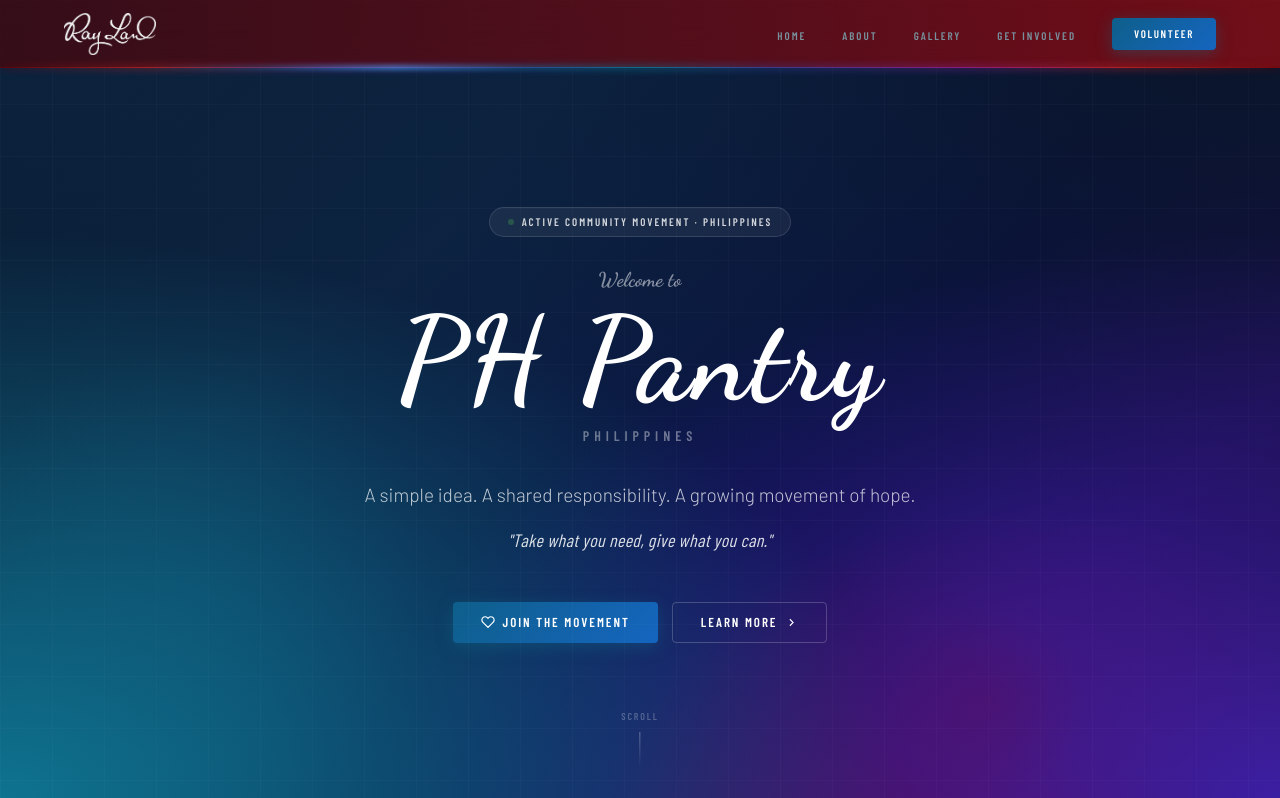
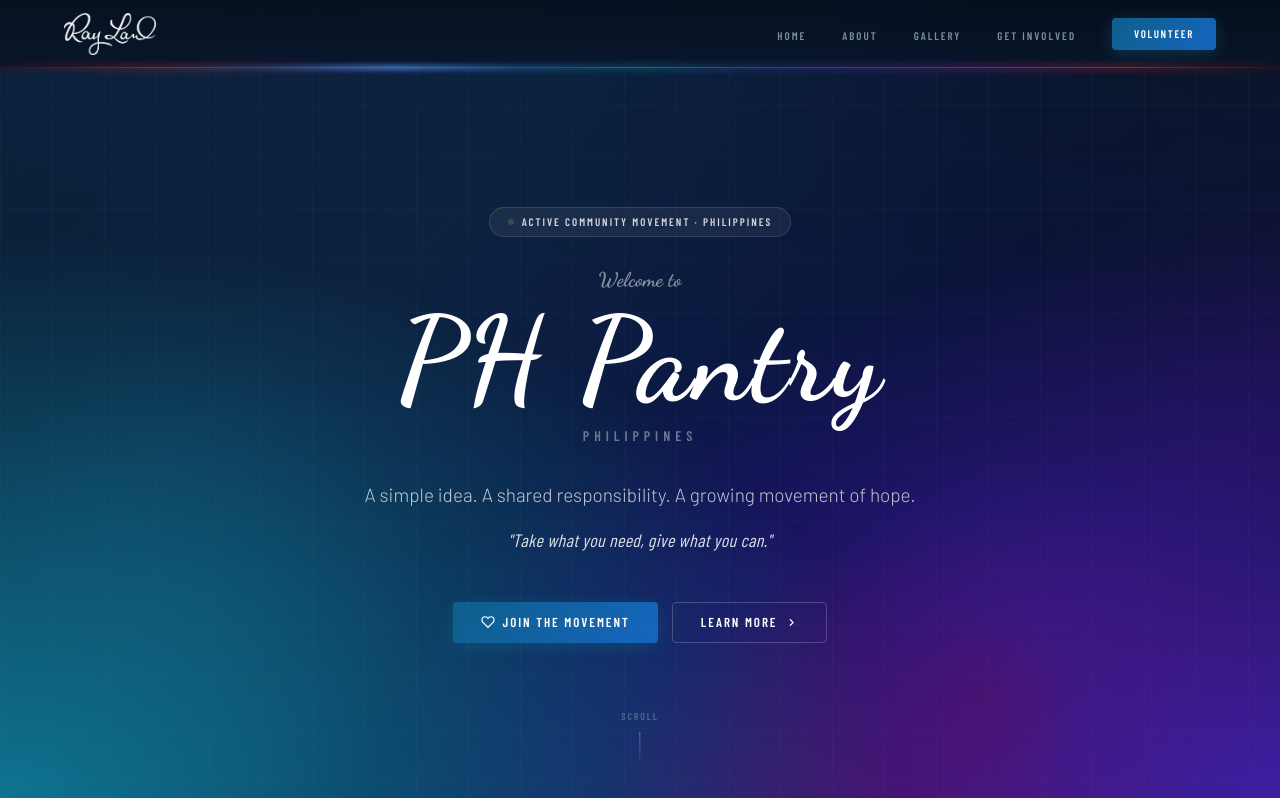
Before and after one commit to anthonyrunbusinessrun/phpantry-rayland, a Next.js app: page / in a window 1280 px wide. Shown: the top 798 px of the page. Built offline with nearby package versions, Linux system fonts and the light colour scheme.

Commit message:
feat: navbar uses exact Rayland blue gradient
rgb(6,14,28) → rgb(9,21,40) — extracted live from rayland.com sidebar
Same deep navy blue as the Rayland EDI Command Center sidebar

```diff
--- a/components/Navbar.tsx
+++ b/components/Navbar.tsx
@@ -99,8 +99,8 @@ export default function Navbar() {
       <nav style={{
         position: 'fixed', top: 0, left: 0, right: 0, zIndex: 100,
         background: scrolled
-          ? 'linear-gradient(90deg, rgba(80,0,0,0.97) 0%, rgba(140,0,0,0.97) 50%, rgba(198,10,10,0.97) 100%)'
-          : 'linear-gradient(90deg, rgba(80,0,0,0.6) 0%, rgba(140,0,0,0.55) 50%, rgba(198,10,10,0.55) 100%)',
+          ? 'linear-gradient(180deg, rgb(6,14,28) 0%, rgb(9,21,40) 100%)'
+          : 'linear-gradient(180deg, rgba(6,14,28,0.85) 0%, rgba(9,21,40,0.85) 100%)',
         backdropFilter: 'blur(24px)',
         WebkitBackdropFilter: 'blur(24px)',
         transition: 'background 0.4s ease',
```
